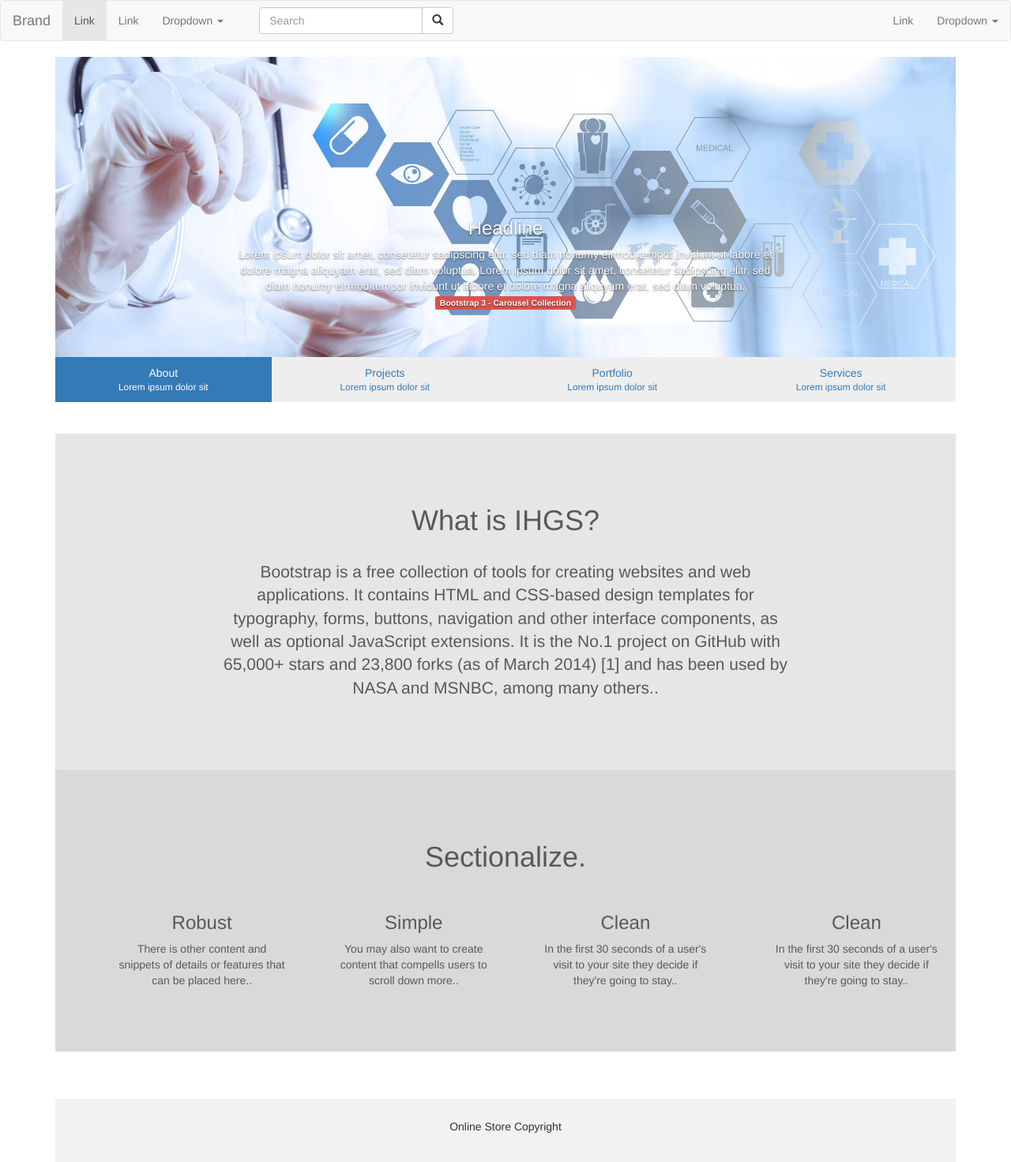
After one commit to wadehuangwei/INFO6210-Final, a PHP site: page /homePage.php in a window 1280 px wide. The commit adds this page. Shown: the whole page at 79% size. Run offline with PHP 8.4, Linux system fonts and the light colour scheme; some libraries are stand-ins or nearby versions.

Commit message:
restruturing folder

```diff
--- /dev/null
+++ b/homePage.php
@@ -0,0 +1,242 @@
+<!DOCTYPE html>
+<html lang="en">
+<head>
+  <title>Bootstrap Example</title>
+  <meta charset="utf-8">
+  <meta name="viewport" content="width=device-width, initial-scale=1">
+  <link rel="stylesheet" href="https://maxcdn.bootstrapcdn.com/bootstrap/3.3.7/css/bootstrap.min.css">
+  <script src="https://ajax.googleapis.com/ajax/libs/jquery/3.1.1/jquery.min.js"></script>
+  <script src="https://maxcdn.bootstrapcdn.com/bootstrap/3.3.7/js/bootstrap.min.js"></script>
+  <style>
+    body {
+    }
+#myCarousel .nav a small {
+    display:block;
+}
+#myCarousel .nav {
+  background:#eee;
+}
+#myCarousel .nav a {
+    border-radius:0px;
+}
+
+footer {
+      background-color: #f2f2f2;
+      padding: 25px;
+    }
+
+section {
+  padding-top:70px;
+    padding-bottom:50px;
+    min-height:calc(100% - 1px);
+}
+
+#section1 {
+  background-color: #d9d9d9;
+   color:#595959;
+}
+
+#section2 {
+  background-color: #e6e6e6;
+    color:#595959;
+}
+
+  </style>
+</head>
+<body>
+<script>
+$(document).ready( function() {
+    $('#myCarousel').carousel({
+    interval:   4000
+  });
+
+  var clickEvent = false;
+  $('#myCarousel').on('click', '.nav a', function() {
+      clickEvent = true;
+      $('.nav li').removeClass('active');
+      $(this).parent().addClass('active');
+  }).on('slid.bs.carousel', function(e) {
+    if(!clickEvent) {
+      var count = $('.nav').children().length -1;
+      var current = $('.nav li.active');
+      current.removeClass('active').next().addClass('active');
+      var id = parseInt(current.data('slide-to'));
+      if(count == id) {
+        $('.nav li').first().addClass('active');
+      }
+    }
+    clickEvent = false;
+  });
+});
+</script>
+
+<nav class="navbar navbar-default" role="navigation">
+  <!-- Brand and toggle get grouped for better mobile display -->
+  <div class="navbar-header">
+    <button type="button" class="navbar-toggle" data-toggle="collapse" data-target="#bs-example-navbar-collapse-1">
+      <span class="sr-only">Toggle navigation</span>
+      <span class="icon-bar"></span>
+      <span class="icon-bar"></span>
+      <span class="icon-bar"></span>
+    </button>
+    <a class="navbar-brand" href="#">Brand</a>
+  </div>
+
+  <!-- Collect the nav links, forms, and other content for toggling -->
+  <div class="collapse navbar-collapse" id="bs-example-navbar-collapse-1">
+    <ul class="nav navbar-nav">
+      <li class="active"><a href="#">Link</a></li>
+      <li><a href="#">Link</a></li>
+      <li class="dropdown">
+        <a href="#" class="dropdown-toggle" data-toggle="dropdown">Dropdown <b class="caret"></b></a>
+        <ul class="dropdown-menu">
+          <li><a href="#">Action</a></li>
+          <li><a href="#">Another action</a></li>
+          <li><a href="#">Something else here</a></li>
+          <li class="divider"></li>
+          <li><a href="#">Separated link</a></li>
+          <li class="divider"></li>
+          <li><a href="#">One more separated link</a></li>
+        </ul>
+      </li>
+    </ul>
+    <div class="col-sm-3 col-md-3">
+        <form class="navbar-form" role="search">
+        <div class="input-group">
+            <input type="text" class="form-control" placeholder="Search" name="q">
+            <div class="input-group-btn">
+                <button class="btn btn-default" type="submit"><i class="glyphicon glyphicon-search"></i></button>
+            </div>
+        </div>
+        </form>
+    </div>
+    <ul class="nav navbar-nav navbar-right">
+      <li><a href="#">Link</a></li>
+      <li class="dropdown">
+        <a href="#" class="dropdown-toggle" data-toggle="dropdown">Dropdown <b class="caret"></b></a>
+        <ul class="dropdown-menu">
+          <li><a href="#">Action</a></li>
+          <li><a href="#">Another action</a></li>
+          <li><a href="#">Something else here</a></li>
+          <li class="divider"></li>
+          <li><a href="#">Separated link</a></li>
+        </ul>
+      </li>
+    </ul>
+  </div><!-- /.navbar-collapse -->
+</nav>
+
+
+<div class="container">
+
+    <div id="myCarousel" class="carousel slide" data-ride="carousel">
+
+      <!-- Wrapper for slides -->
+      <div class="carousel-inner">
+
+        <div class="item active">
+          <img src="c1.jpg">
+           <div class="carousel-caption">
+            <h3>Headline</h3>
+            <p>Lorem ipsum dolor sit amet, consetetur sadipscing elitr, sed diam nonumy eirmod tempor invidunt ut labore et dolore magna aliquyam erat, sed diam voluptua. Lorem ipsum dolor sit amet, consetetur sadipscing elitr, sed diam nonumy eirmod tempor invidunt ut labore et dolore magna aliquyam erat, sed diam voluptua. <a href="http://sevenx.de/demo/bootstrap-carousel/" target="_blank" class="label label-danger">Bootstrap 3 - Carousel Collection</a></p>
+          </div>
+        </div><!-- End Item -->
+
+         <div class="item">
+          <img src="c2.jpg">
+           <div class="carousel-caption">
+            <h3>Headline</h3>
+            <p>Lorem ipsum dolor sit amet, consetetur sadipscing elitr, sed diam nonumy eirmod tempor invidunt ut labore et dolore magna aliquyam erat, sed diam voluptua. Lorem ipsum dolor sit amet, consetetur sadipscing elitr, sed diam nonumy eirmod tempor invidunt ut labore et dolore magna aliquyam erat, sed diam voluptua. <a href="http://sevenx.de/demo/bootstrap-carousel/" target="_blank" class="label label-danger">Bootstrap 3 - Carousel Collection</a></p>
+          </div>
+        </div><!-- End Item -->
+
+        <div class="item">
+          <img src="c1.jpg">
+           <div class="carousel-caption">
+            <h3>Headline</h3>
+            <p>Lorem ipsum dolor sit amet, consetetur sadipscing elitr, sed diam nonumy eirmod tempor invidunt ut labore et dolore magna aliquyam erat, sed diam voluptua. Lorem ipsum dolor sit amet, consetetur sadipscing elitr, sed diam nonumy eirmod tempor invidunt ut labore et dolore magna aliquyam erat, sed diam voluptua. <a href="http://sevenx.de/demo/bootstrap-carousel/" target="_blank" class="label label-danger">Bootstrap 3 - Carousel Collection</a></p>
+          </div>
+        </div><!-- End Item -->
+
+        <div class="item">
+          <img src="c2.jpg">
+           <div class="carousel-caption">
+            <h3>Headline</h3>
+            <p>Lorem ipsum dolor sit amet, consetetur sadipscing elitr, sed diam nonumy eirmod tempor invidunt ut labore et dolore magna aliquyam erat, sed diam voluptua. Lorem ipsum dolor sit amet, consetetur sadipscing elitr, sed diam nonumy eirmod tempor invidunt ut labore et dolore magna aliquyam erat, sed diam voluptua.</p>
+          </div>
+        </div><!-- End Item -->
+
+      </div><!-- End Carousel Inner -->
+
+
+      <ul class="nav nav-pills nav-justified">
+          <li data-target="#myCarousel" data-slide-to="0" class="active"><a href="#">About<small>Lorem ipsum dolor sit</small></a></li>
+          <li data-target="#myCarousel" data-slide-to="1"><a href="#">Projects<small>Lorem ipsum dolor sit</small></a></li>
+          <li data-target="#myCarousel" data-slide-to="2"><a href="#">Portfolio<small>Lorem ipsum dolor sit</small></a></li>
+          <li data-target="#myCarousel" data-slide-to="3"><a href="#">Services<small>Lorem ipsum dolor sit</small></a></li>
+        </ul>
+
+
+    </div><!-- End Carousel -->
+<br>
+<br>
+
+<section class="container-fluid" id="section2">
+  <div class="row">
+    <div class="col-sm-8 col-sm-offset-2 text-center">
+        <h1>What is IHGS?</h1>
+        <br>
+    <p class="lead">Bootstrap is a free collection of tools for creating websites and web applications. It contains HTML and CSS-based design templates for typography, forms, buttons, navigation and other interface components, as well as optional JavaScript extensions. It is the No.1 project on GitHub with 65,000+ stars and 23,800 forks (as of March 2014) [1] and has been used by NASA and MSNBC, among many others..</p>
+        <br>
+        <i style="font-size:120px" class="fa fa-camera fa-5x"></i>
+    </div>
+  </div>
+</section>
+
+<section class="container-fluid" id="section1">
+      <h1 class="text-center v-center">Sectionalize.</h1>
+     <br>
+    <div class="container">
+      <div class="row">
+          <div class="col-sm-3">
+            <div class="row">
+              <div class="col-sm-10 col-sm-offset-2 text-center"><h3>Robust</h3><p>There is other content and snippets of details or features that can be placed here..</p><i class="fa fa-cog fa-5x"></i></div>
+            </div>
+          </div>
+          <div class="col-sm-3 text-center">
+            <div class="row">
+              <div class="col-sm-10 col-sm-offset-1 text-center"><h3>Simple</h3><p>You may also want to create content that compells users to scroll down more..</p><i class="fa fa-user fa-5x"></i></div>
+            </div>
+          </div>
+          <div class="col-sm-3 text-center">
+            <div class="row">
+              <div class="col-sm-10 text-center"><h3>Clean</h3><p>In the first 30 seconds of a user's visit to your site they decide if they're going to stay..</p><i class="fa fa-mobile fa-5x"></i></div>
+            </div>
+          </div>
+          <div class="col-sm-3 text-center">
+            <div class="row">
+              <div class="col-sm-10 text-center"><h3>Clean</h3><p>In the first 30 seconds of a user's visit to your site they decide if they're going to stay..</p><i class="fa fa-mobile fa-5x"></i></div>
+            </div>
+          </div>
+      </div><!--/row-->
+    <div class="row"><br></div>
+  </div><!--/container-->
+</section>
+
+
+
+
+<br>
+<br>
+<br>
+
+<footer class="container-fluid text-center">
+  <p>Online Store Copyright</p>
+  </form>
+</footer>
+
+</div>
+
+
+</body>
+</html>
--- a/initial db query.sql
+++ b/sql/Create DB.sql
@@ -6,6 +6,8 @@ use healthcare;
 /*==============================================================*/
 create table UserAccount(
 	UserID                 int                   not null auto_increment,
+    Username               nvarchar(40)          not null,
+    Password               nvarchar(40)          not null,
 	FirstName              nvarchar(40)          not null,
 	LastName               nvarchar(40)          not null,
 	Street                 nvarchar(40)          not null,
```
Also changed, not shown: JOIN_DEMO.sql (deleted, +0 -94 lines), home.php (deleted, +0 -26 lines), login.php (+28 -72 lines), logout.php (deleted, +0 -18 lines), register.php (+31 -79 lines), README.md (deleted), b1.jpg (added), c1.jpg (added), c2.jpg (added), 1 other file.
